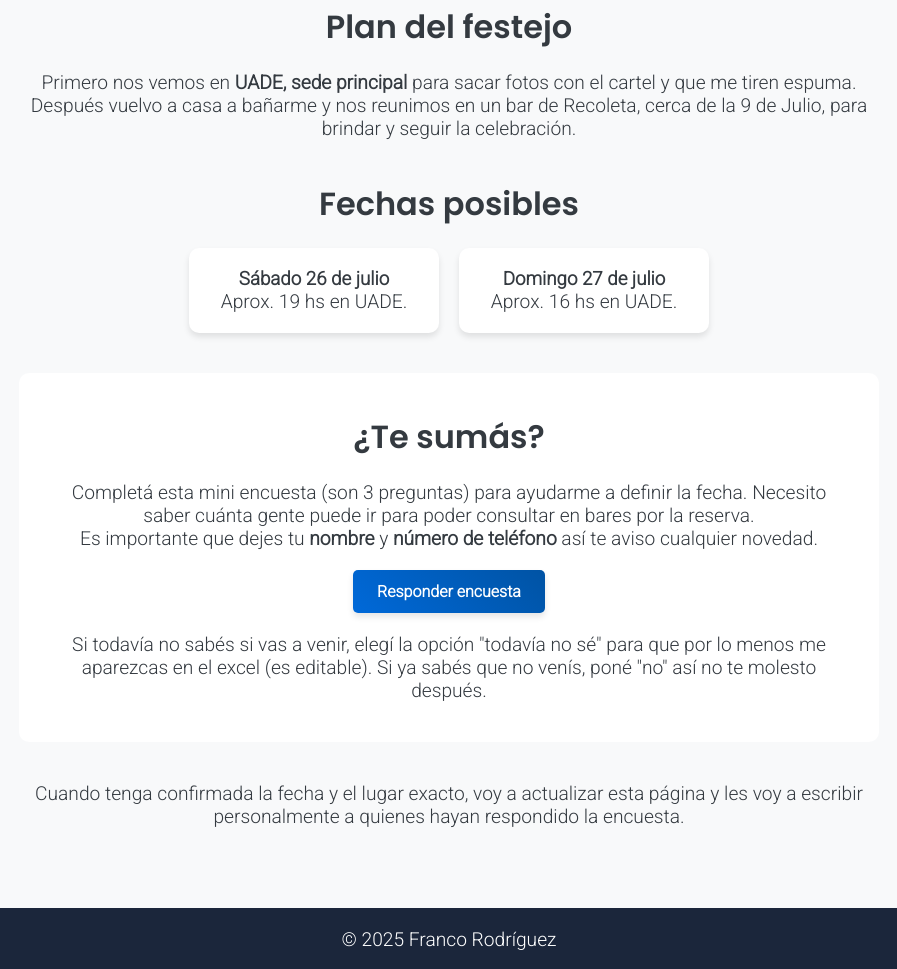
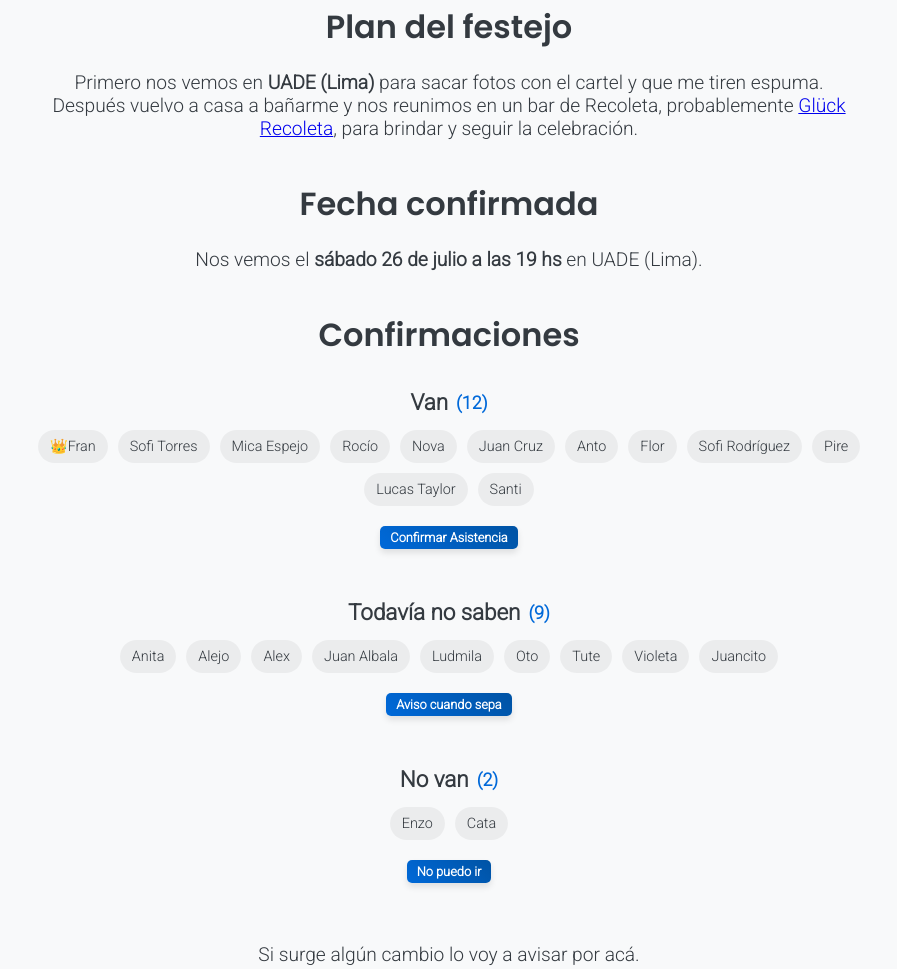
Before and after one commit to FrannRod/frann, a plain HTML site: page recibida.html in a window 1280 px wide. Shown: the part 1054-2023 px from the top of the page, without its empty margins (191-1088 px from the left). Drawn offline with Linux system fonts and the light colour scheme.

Commit message:
Update recibida details and attendee lists

```diff
--- a/recibida.html
+++ b/recibida.html
@@ -31,34 +31,91 @@
 
     <section class="content-section fade-in">
       <h2>Plan del festejo</h2>
-      <p>Primero nos vemos en <strong>UADE, sede principal</strong> para sacar fotos con el cartel y que me tiren espuma.</p>
-      <p>Después vuelvo a casa a bañarme y nos reunimos en un bar de Recoleta, cerca de la 9 de Julio, para brindar y seguir la celebración.</p>
+      <p>Primero nos vemos en <strong>UADE (Lima)</strong> para sacar fotos con el cartel y que me tiren espuma.</p>
+      <p>Después vuelvo a casa a bañarme y nos reunimos en un bar de Recoleta, probablemente <a href="https://maps.app.goo.gl/xBpKWXn1T2DXC2Kq9" target="_blank">Glück Recoleta</a>, para brindar y seguir la celebración.</p>
     </section>
 
     <section class="content-section fade-in">
-      <h2>Fechas posibles</h2>
-      <div class="date-cards">
-        <div class="date-card">
-          <h3>Sábado 26 de julio</h3>
-          <p>Aprox. 19 hs en UADE.</p>
-        </div>
-        <div class="date-card">
-          <h3>Domingo 27 de julio</h3>
-          <p>Aprox. 16 hs en UADE.</p>
-        </div>
+      <h2>Fecha confirmada</h2>
+      <p>Nos vemos el <strong>sábado 26 de julio a las 19 hs</strong> en UADE (Lima).</p>
+    </section>
+
+    <section class="content-section fade-in">
+      <h2>Confirmaciones</h2>
+      <div class="list">
+        <h3>Van <span class="count">(12)</span></h3>
+        <ul>
+          <li>👑Fran</li>
+          <li>Sofi Torres</li>
+          <li>Mica Espejo</li>
+          <li>Rocío</li>
+          <li>Nova</li>
+          <li>Juan Cruz</li>
+          <li>Anto</li>
+          <li>Flor</li>
+          <li>Sofi Rodríguez</li>
+          <li>Pire</li>
+          <li>Lucas Taylor</li>
+          <li>Santi</li>
+        </ul>
+        <a href="https://wa.me/5491133321196?text=Hola!%20Quería%20confirmarte%20que%20*voy*%20a%20tu%20recibida" class="button small">Confirmar Asistencia</a>
+      </div>
+
+      <div class="list">
+        <h3>Todavía no saben <span class="count">(9)</span></h3>
+        <ul>
+          <li>Anita</li>
+          <li>Alejo</li>
+          <li>Alex</li>
+          <li>Juan Albala</li>
+          <li>Ludmila</li>
+          <li>Oto</li>
+          <li>Tute</li>
+          <li>Violeta</li>
+          <li>Juancito</li>
+        </ul>
+        <a href="https://wa.me/5491133321196?text=Hola!%20Todav%C3%ADa%20no%20s%C3%A9%20si%20puedo%20ir%20a%20tu%20recibida" class="button small">Aviso cuando sepa</a>
+      </div>
+
+      <div class="list">
+        <h3>No van <span class="count">(2)</span></h3>
+        <ul>
+          <li>Enzo</li>
+          <li>Cata</li>
+        </ul>
+        <a href="https://wa.me/5491133321196?text=Hola!%20Lamento%20avisarte%20que%20*no*%20voy%20a%20tu%20recibida" class="button small">No puedo ir</a>
+      </div>
+
+      <!-- Otros invitados (19): Melanie AM3, Franco Benito, Ignacio martinez, marcos, juan cruz pinamar, nachito pinamar, eze pinamar, pau polci pinamar, lola y dafne, anabella gaona, jose, lucho, irina, stef, los programadores de la ofi? manu calim? chris y ernesto???????, ivana pinamar, alex AM3, fernando vaello, ignacio cabaleiro -->
+
+      <div id="otros-invitados" class="list" style="display:none">
+        <h3>Otros invitados <span class="count">(19)</span></h3>
+        <ul>
+          <li>Melanie AM3</li>
+          <li>Franco Benito</li>
+          <li>Ignacio Martinez</li>
+          <li>Marcos</li>
+          <li>Juan Cruz Pinamar</li>
+          <li>Nachito Pinamar</li>
+          <li>Eze Pinamar</li>
+          <li>Pau Polci Pinamar</li>
+          <li>Lola y Dafne</li>
+          <li>Anabella Gaona</li>
+          <li>Jose</li>
+          <li>Lucho</li>
+          <li>Irina</li>
+          <li>Stef</li>
+          <li>Los programadores de la ofi? Manu Calim? Chris y Ernesto???????</li>
+          <li>Ivana Pinamar</li>
+          <li>Alex AM3</li>
+          <li>Fernando Vaello</li>
+          <li>Ignacio Cabaleiro</li>
+        </ul>
       </div>
     </section>
 
-    <section class="content-section alt-bg fade-in">
-      <h2>¿Te sumás?</h2>
-      <p>Completá esta mini encuesta (son 3 preguntas) para ayudarme a definir la fecha. Necesito saber cuánta gente puede ir para poder consultar en bares por la reserva.</p>
-      <p>Es importante que dejes tu <strong>nombre</strong> y <strong>número de teléfono</strong> así te aviso cualquier novedad.</p>
-      <a href="https://forms.gle/QC9nQk6ZqHwUdzpQ9" class="button" target="_blank">Responder encuesta</a>
-      <p>Si todavía no sabés si vas a venir, elegí la opción "todavía no sé" para que por lo menos me aparezcas en el excel (es editable). Si ya sabés que no venís, poné "no" así no te molesto después.</p>
-    </section>
-
     <section class="content-section fade-in">
-      <p>Cuando tenga confirmada la fecha y el lugar exacto, voy a actualizar esta página y les voy a escribir personalmente a quienes hayan respondido la encuesta.</p>
+      <p>Si surge algún cambio lo voy a avisar por acá.</p>
     </section>
   </main>
 
--- a/scripts.js
+++ b/scripts.js
@@ -79,3 +79,25 @@ if (toTop) {
     window.scrollTo({ top: 0, behavior: 'smooth' });
   });
 }
+
+// Mostrar lista secreta al tocar 3 veces el año del footer
+document.addEventListener('DOMContentLoaded', () => {
+  const hiddenList = document.getElementById('otros-invitados');
+  const year = document.querySelector('footer p');
+  if (hiddenList && year) {
+    let taps = 0;
+    let last = 0;
+    year.addEventListener('click', () => {
+      const now = Date.now();
+      if (now - last > 800) {
+        taps = 0;
+      }
+      taps++;
+      last = now;
+      if (taps >= 3) {
+        hiddenList.style.display = hiddenList.style.display === 'none' ? 'block' : 'none';
+        taps = 0;
+      }
+    });
+  }
+});
--- a/styles.css
+++ b/styles.css
@@ -311,6 +311,38 @@ footer a {
   align-items: center;
 }
 
+/* Confirmations lists */
+.list {
+  margin: 30px 0;
+  text-align: center;
+}
+.list h3 {
+  margin-bottom: 15px;
+  font-size: 1.4em;
+  display: flex;
+  justify-content: center;
+  align-items: center;
+}
+.list h3 .count {
+  font-size: 0.8em;
+  color: #0069d9;
+  margin-left: 8px;
+}
+.list ul {
+  list-style: none;
+  padding: 0;
+  display: flex;
+  flex-wrap: wrap;
+  justify-content: center;
+  gap: 10px;
+}
+.list li {
+  background-color: rgba(0, 0, 0, 0.05);
+  padding: 8px 12px;
+  border-radius: 20px;
+  font-size: 0.9em;
+}
+
 @media (max-width: 600px) {
   .date-cards {
     flex-direction: column;
```
